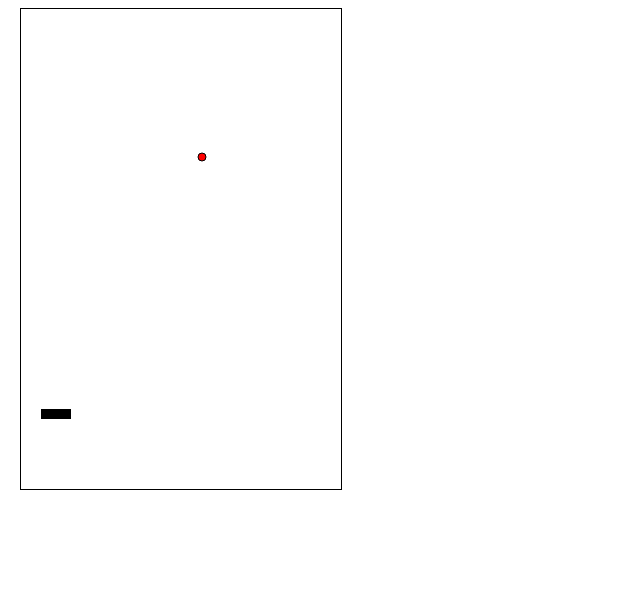
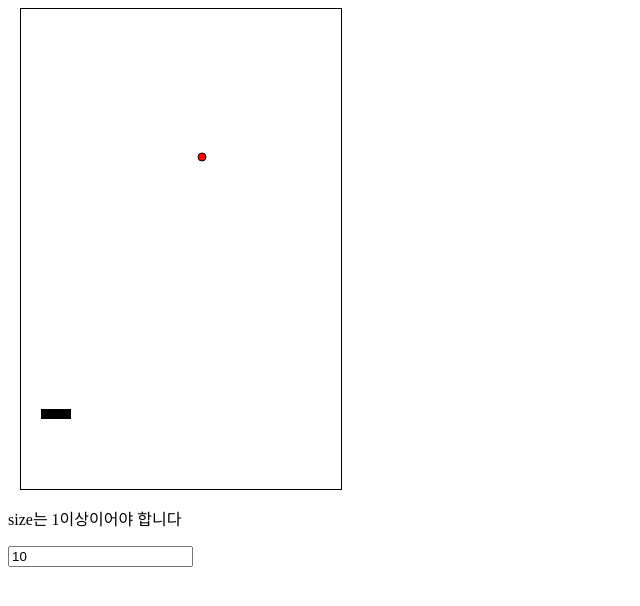
Before and after one commit to gusah009/react-game, a React (Create React App) app: page / in a window 1280 px wide. Shown: the top 606 px of the page, without its empty margins (0-640 px from the left). Built offline with nearby package versions, Linux system fonts and the light colour scheme.

Commit message:
size 조절 기능 추가

```diff
--- a/src/ball/ball.jsx
+++ b/src/ball/ball.jsx
@@ -22,26 +22,33 @@ function useInterval(callback, delay) {
 }
 
 function boardCrash(state, setState, boardStyle) {
-  const changeDir = {
+  const changeState = {
     ...state,
+  }
+  const changeStyle = {
+    ...(state.style)
   }
   // 공 크기 조절해야댐
   if (state.style.left < 0) {
-    changeDir.dir.x = -changeDir.dir.x;
-    changeDir.style.left = 0;
-    setState(state);
-  } else if (changeDir.style.left > boardStyle.width - changeDir.style.width) {
-    changeDir.dir.x = -changeDir.dir.x;
-    changeDir.style.left = boardStyle.width - changeDir.style.width;
-    setState(state);
-  } else if (changeDir.style.top < 0) {
-    changeDir.dir.y = -changeDir.dir.y;
-    changeDir.style.top = 0;
-    setState(state);
-  } else if (changeDir.style.top > boardStyle.height - changeDir.style.height) {
-    changeDir.dir.y = -changeDir.dir.y;
-    changeDir.style.top = boardStyle.height - changeDir.style.height;
-    setState(state);
+    changeState.dir.x = -changeState.dir.x;
+    changeStyle.left = 0;
+    changeState.style = changeStyle;
+    setState(changeState);
+  } else if (changeStyle.left > boardStyle.width - changeStyle.width) {
+    changeState.dir.x = -changeState.dir.x;
+    changeStyle.left = boardStyle.width - changeStyle.width;
+    changeState.style = changeStyle;
+    setState(changeState);
+  } else if (changeStyle.top < 0) {
+    changeState.dir.y = -changeState.dir.y;
+    changeStyle.top = 0;
+    changeState.style = changeStyle;
+    setState(changeState);
+  } else if (changeStyle.top > boardStyle.height - changeStyle.height) {
+    changeState.dir.y = -changeState.dir.y;
+    changeStyle.top = boardStyle.height - changeStyle.height;
+    changeState.style = changeStyle;
+    setState(changeState);
   }
 }
 
--- a/src/board.jsx
+++ b/src/board.jsx
@@ -1,9 +1,18 @@
 import { useState } from 'react';
 import Movebar from './moveBar'
 import Ball from './ball/ball'
-
+import Sizebar from './sizebar'
 
 function Board() {
+  const styles = {
+    boardHeight: 48,
+    boardWidth: 32,
+    boardLeft: 2,
+    barHeight: 1,
+    barWidth: 3,
+    barLeft: 2,
+    barTop: 40
+  }
   const [state, setState] = useState({
     pageX: 0,
     boardStyle:{
@@ -20,7 +29,8 @@ function Board() {
       left: 20,
       top: 400,
       position: "absolute"
-    }
+    },
+    size: 10
   });
 
   function mouseMoveHandler(e) {
@@ -48,7 +58,35 @@ function Board() {
     setState(changeState);
   }
 
+  function boardSizeHandler(e) {
+    console.log(e.target.value);
+    if (!isNaN(e.target.value) && e.target.value >= 1) {
+      const size = e.target.value;
+      const changeBoardStyle = {
+        ...(state.boardStyle),
+        height: styles.boardHeight * size,
+        width: styles.boardWidth * size,
+        left: styles.boardLeft * size,
+      }
+      const changeBarStyle = {
+        ...(state.barStyle),
+        height: styles.barHeight * size,
+        width: styles.barWidth * size,
+        left: styles.barLeft * size,
+        top: styles.barTop * size
+      }
+      const changeState = {
+        ...state,
+        boardStyle: changeBoardStyle,
+        barStyle: changeBarStyle,
+        size: size,
+      }
+      setState(changeState);
+    }
+  }
+
   return (
+    <>
       <div
         style={state.boardStyle}
         onMouseMove={mouseMoveHandler}
@@ -62,6 +100,12 @@ function Board() {
         />
 
       </div>
+      <Sizebar
+        value={state.size}
+        height={state.boardStyle.height}
+        handleChange={boardSizeHandler}
+      />
+    </>
   );
 };
 
--- /dev/null
+++ b/src/sizebar.jsx
@@ -0,0 +1,18 @@
+export default function Sizebar(props) {
+  return (
+    <div
+      style={{
+        top: props.height + 10,
+        position: "absolute"
+      }}
+    >
+      <p>size는 1이상이어야 합니다</p>
+      <input
+        type="text"
+        value={props.value}
+        onChange={props.handleChange}
+        placeholder={'number please'}
+      />
+    </div>
+  );
+}
```
Lines whose indentation alone changed are shown as unchanged.
